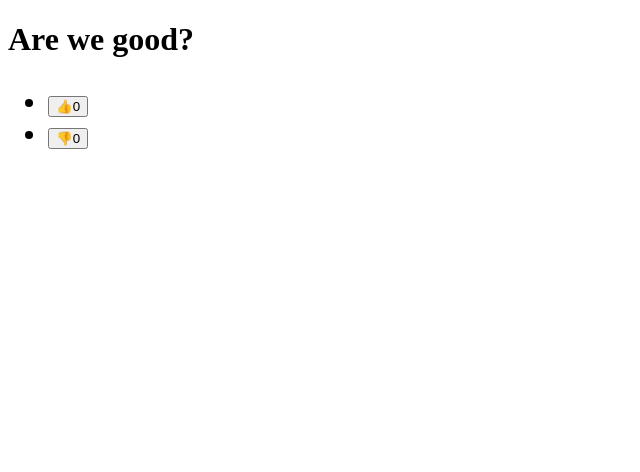
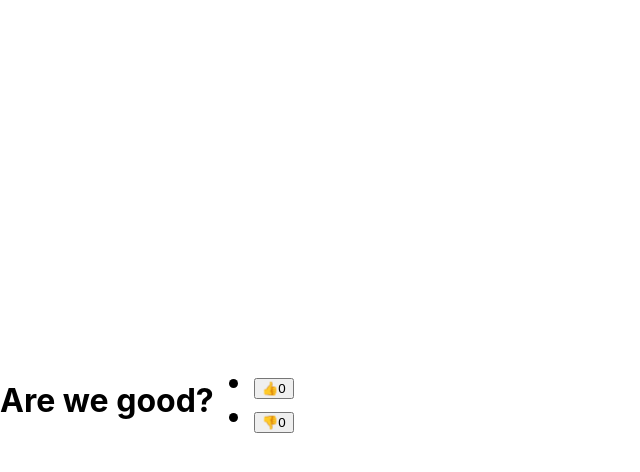
Before and after one commit to LiyangSong/Sorting-Algorithms-Visualizer, a React (Create React App) app: page / in a window 1280 px wide. Shown: the top 472 px of the page, without its empty margins (0-640 px from the left). Built offline with nearby package versions, Linux system fonts and the light colour scheme.

Commit message:
add css example

```diff
--- a/src/App.js
+++ b/src/App.js
@@ -1,5 +1,6 @@
 import React from 'react';
 import { useState } from 'react';
+import './App.css'
 
 export default function App() {
     const initialNum = {
@@ -8,7 +9,7 @@ export default function App() {
     const [num, setNum] = useState(initialNum);
 
     return (
-        <div>
+        <div className='app'>
             <h1>Are we good?</h1>
             <ul style={{ fontSize: '28px' }}>
                 <li key={1}>
--- a/src/index.js
+++ b/src/index.js
@@ -1,6 +1,7 @@
 import React from 'react';
 import ReactDOM from 'react-dom';
 import App from './App';
+import './index.css'
 
 ReactDOM.render(
     <React.StrictMode>
```
